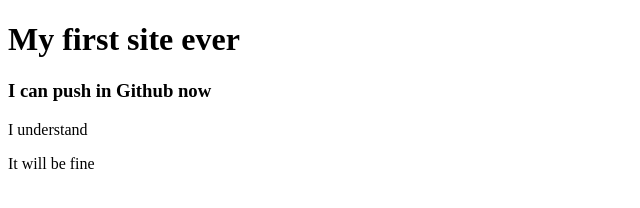
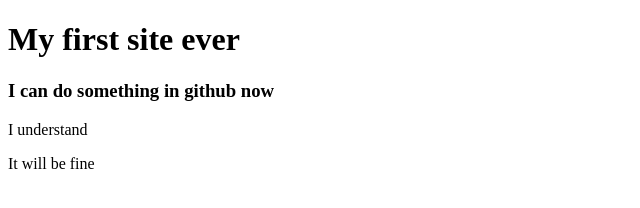
Before and after one commit to codehunter99/myfirstwebsite, a plain HTML site: page newsite.html in a window 1280 px wide. Shown: the full height of the page, 0-640 px from the left. Drawn offline with Linux system fonts and the light colour scheme.

Commit message:
new change_13.11.22

```diff
--- a/newsite.html
+++ b/newsite.html
@@ -8,7 +8,7 @@
 </head>
 <body>
     <h1>My first site ever</h1>
-    <h3>I can push in Github now</h3>
+    <h3>I can do something in github now</h3>
     <p>I understand</p>
     <p>It will be fine</p>
 </body>
```
